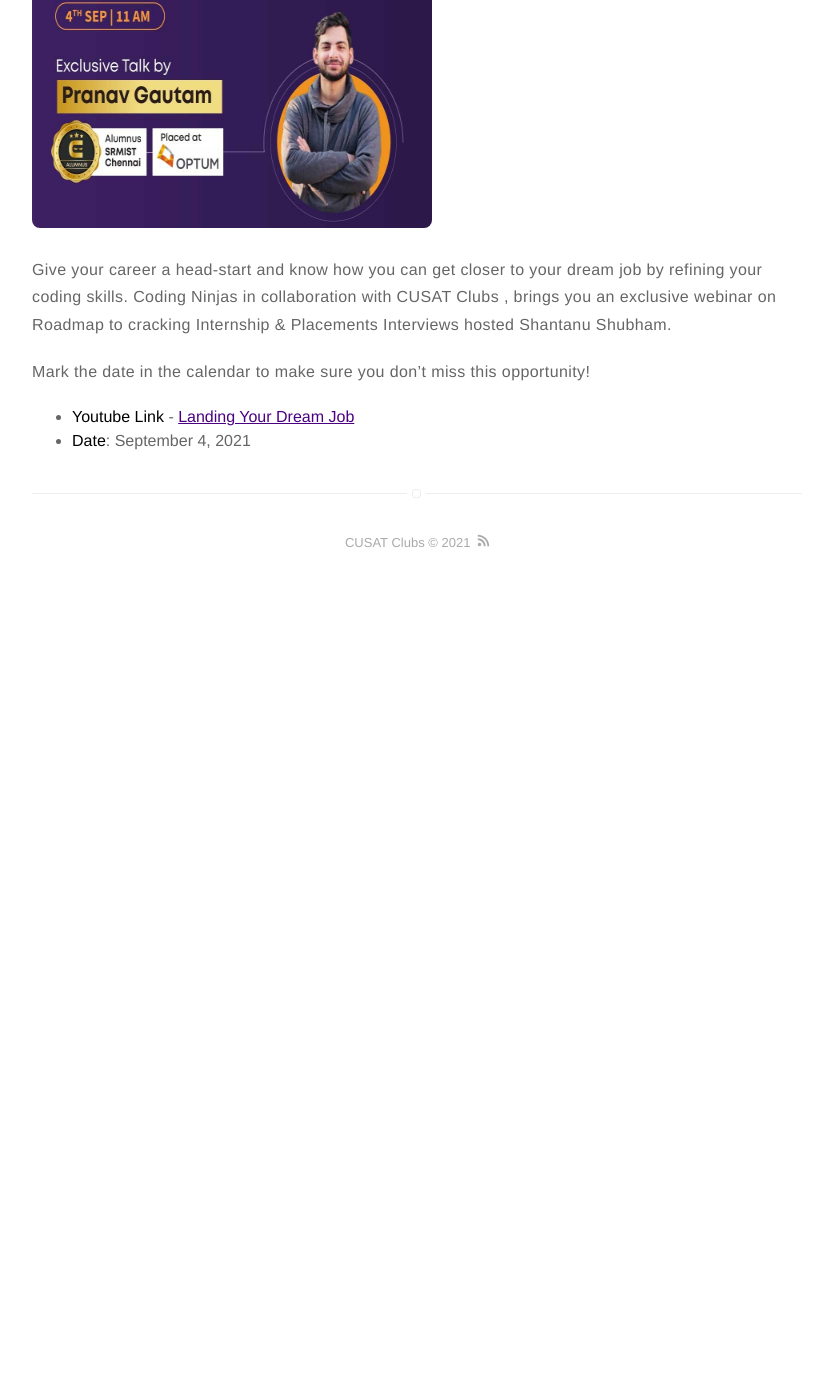
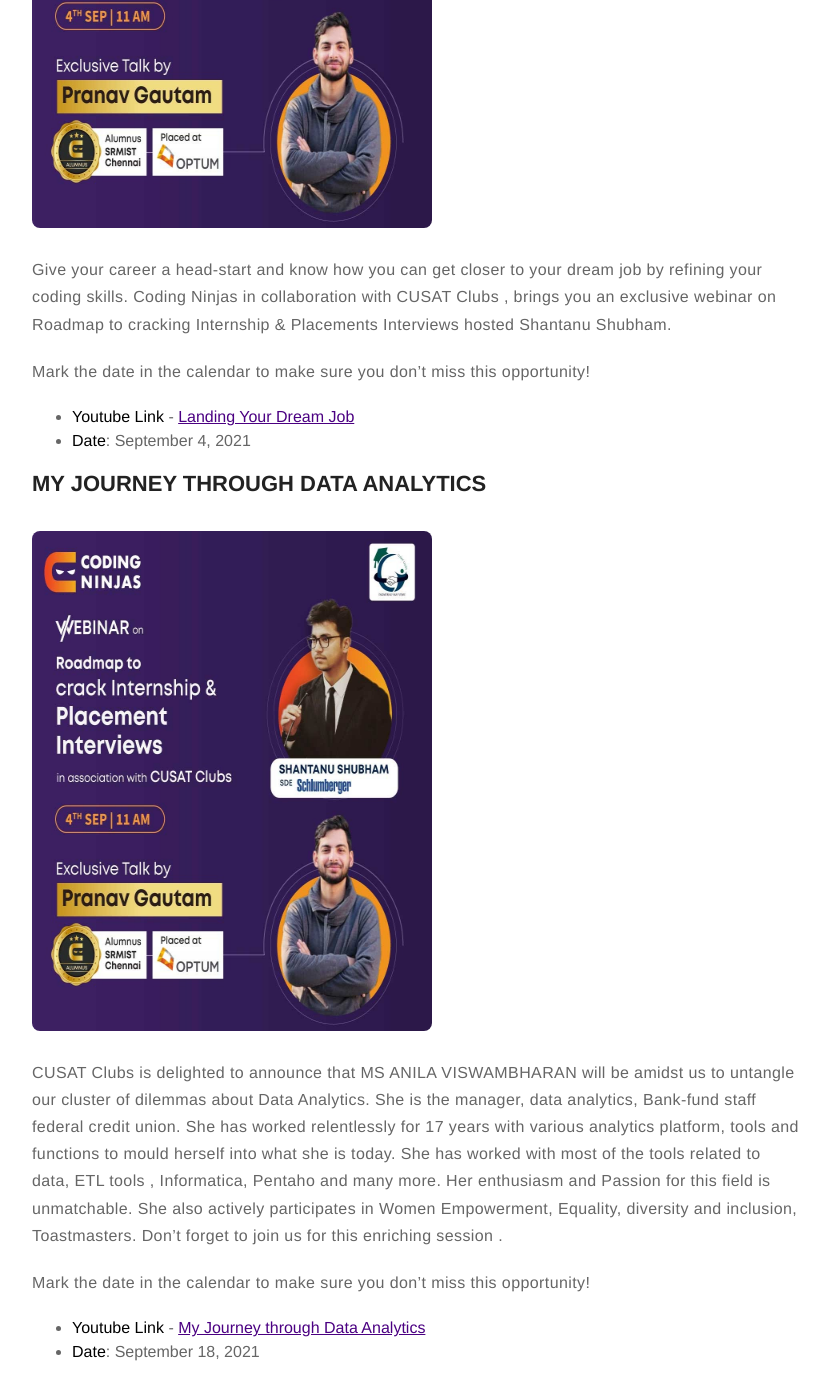
Before and after one commit to cusat-clubs/cusat-clubs.github.io, a Jekyll site: the page built from talks.md, in a window 1280 px wide and 1400 px high, scrolled down 12725 px. Shown: the whole window, without its empty margins (223-1052 px from the left). Built offline with Jekyll 4.4.1, drawn with Linux system fonts in a browser that asks for light colours; before the commit the page ends 13319 px from its top, so only the background shows below that.

Commit message:
Updated: Session 15

```diff
--- a/talks.md
+++ b/talks.md
@@ -241,3 +241,21 @@
 
 - **Youtube Link** - [Landing Your Dream Job](https://www.youtube.com/watch?v=O8MwmFNoMZ0)
 - **Date**: September 4, 2021
+
+## MY JOURNEY THROUGH DATA ANALYTICS
+
+<img src="/assets/images/session_14.jpeg" width="400" height="500" style="border-radius: 8px; margin-top: 15px;">
+
+CUSAT Clubs is delighted to announce that MS ANILA VISWAMBHARAN will be amidst us to untangle our cluster of dilemmas about Data Analytics.
+She is the manager, data analytics, Bank-fund staff federal credit union. She has worked relentlessly for 17 years with various analytics platform, tools and functions to mould herself into what she is today.
+She has worked with most of the tools related to data, ETL tools , Informatica, Pentaho and many more.
+Her enthusiasm and Passion for this field is unmatchable. She also actively participates in Women Empowerment, Equality, diversity and inclusion, Toastmasters.
+Don't forget to join us for this enriching session .
+
+
+Mark the date in the calendar to make sure you don't miss this opportunity!
+
+
+
+- **Youtube Link** - [My Journey through Data Analytics](https://www.youtube.com/watch?v=VoNfxGkHXWQ)
+- **Date**: September 18, 2021
```
